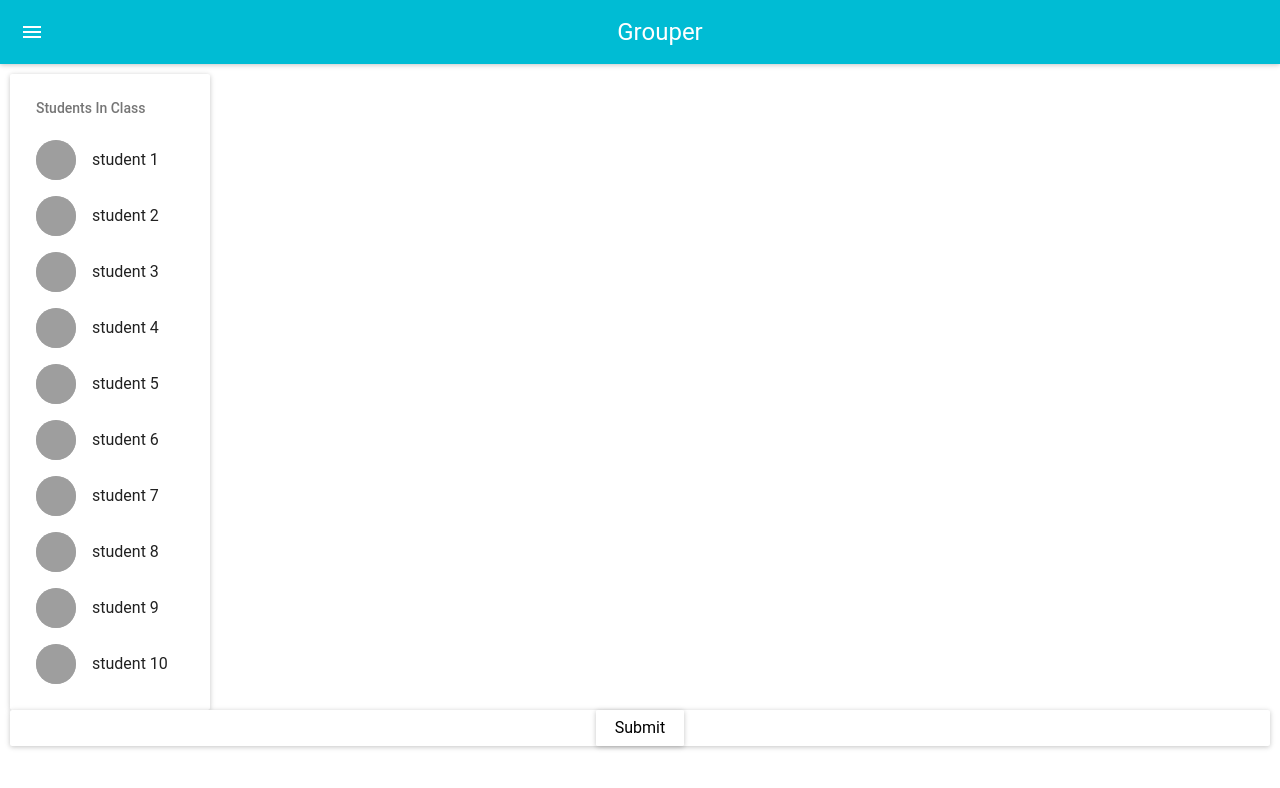
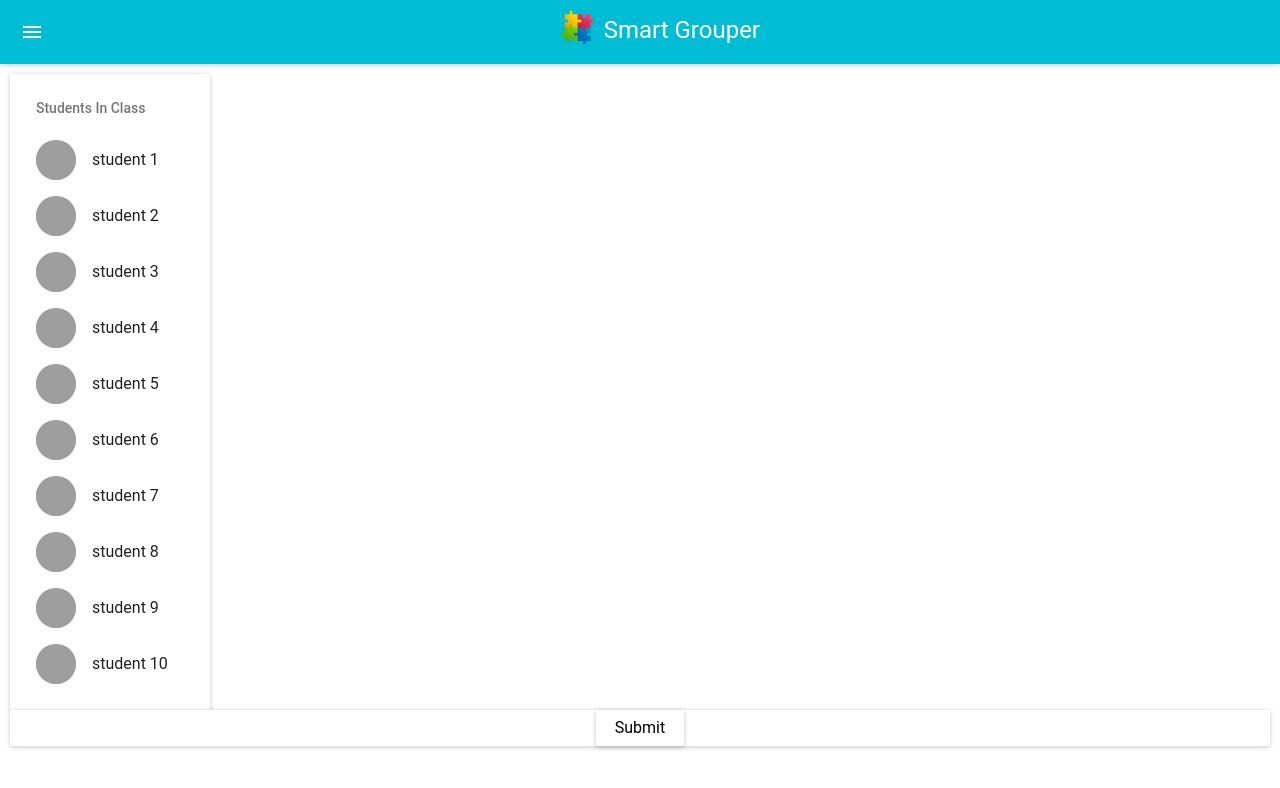
Before and after one commit to iati-grouper/the_grouper, a React app: page /students in a window 1280 px wide. Shown: the top 788 px of the page. Built offline with nearby package versions, Linux system fonts and the light colour scheme; data requests are answered from the project's data file; grey boxes are pictures that could not be loaded.

Commit message:
App Icon as asset, and on the Nav bar at the top.

```diff
--- a/src/App.ts
+++ b/src/App.ts
@@ -25,6 +25,7 @@ class App {
     this.express.use('/students', StudentRoutes);
     this.express.use('/group_form', GroupForm);
     this.express.use('/dist', express.static('dist'));
+    this.express.use('/assets', express.static('assets'));
   }
 }
 
--- a/src/client/AppContainer.tsx
+++ b/src/client/AppContainer.tsx
@@ -5,11 +5,19 @@ import App from './components/App';
 
 export default class AppContainer extends React.Component<{}, {}> {
   public render() {
+    const getTitle = (): JSX.Element => {
+      return (
+        <div className="nav-title-wrapper">
+          <img src="/assets/hackathon_logo.png" height="35" width="35"/>
+          <span className="nav-title">Smart Grouper</span>
+        </div>
+      );
+    };
     return (
       <MuiThemeProvider>
         <div id="main-wrapper">
-          <AppBar title="Grouper"/>
-          <App />
+          <AppBar title={getTitle()}/>
+          <App/>
         </div>
       </MuiThemeProvider>
     );
--- a/src/client/index.scss
+++ b/src/client/index.scss
@@ -13,6 +13,21 @@ body {
     @include no-margin;
     @include no-padding;
     text-align: center;
+
+    .nav-title-wrapper {
+      display: inline-flex;
+      justify-content: space-between;
+      width: 200px;
+      margin: 10px;
+      img {
+        line-height: 50px;
+      }
+
+      .nav-title {
+        line-height: 40px;
+        display: inline-block;
+      }
+    }
 
     .waiting-wrapper {
       width: 100%;
```
Also changed, not shown: assets/hackathon_logo.png (added), 1 other file (tests, documents, lock files or other folders).
